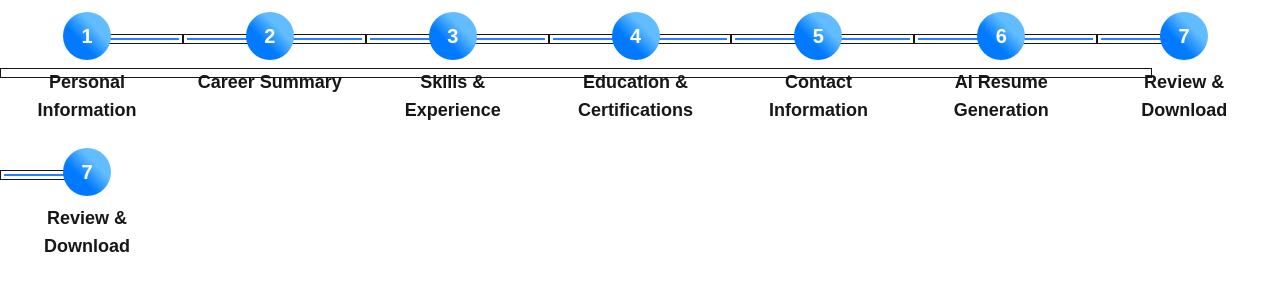
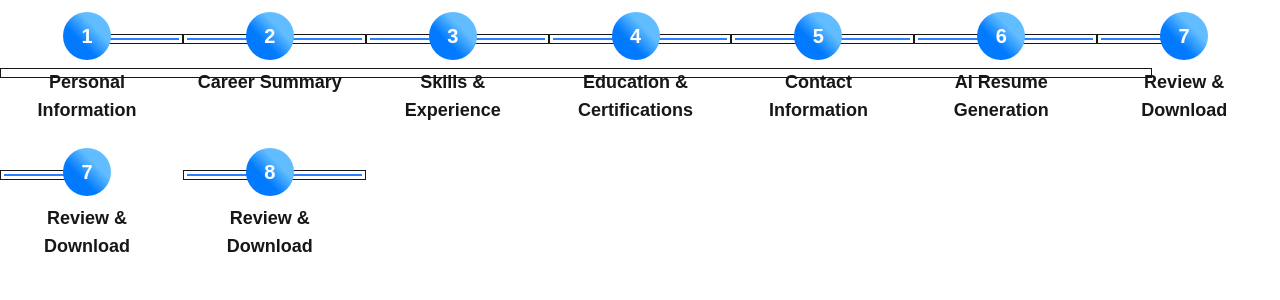
Before and after one commit to Tahsin0909/AI-Cv-Builder0909, a Next.js app: page /create in a window 1280 px wide. Shown: the top 300 px of the page. Built offline with nearby package versions, Linux system fonts and the light colour scheme.

Commit message:
working on a new steps

```diff
--- a/src/components/steps/AllSteps.tsx
+++ b/src/components/steps/AllSteps.tsx
@@ -35,6 +35,10 @@ const stepsData: step[] = [
     },
     {
         step: 7,
+        label: "Review & Download"
+    },
+    {
+        step: 8,
         label: "Review & Download"
     }
 ]
```
